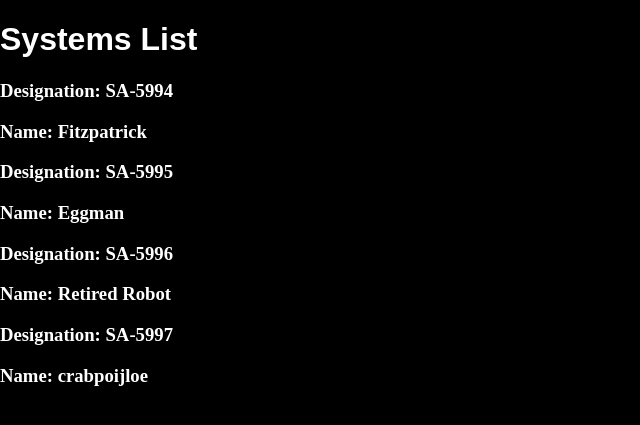
After one commit to sammark1/Launch-a-Probe, a Django app: page /systems/list in a window 1280 px wide. The commit adds this page. Shown: the top 425 px of the page, without its empty margins (0-640 px from the left). Run offline with Django 4.2, Linux system fonts and the light colour scheme; some libraries are stand-ins or nearby versions; some web fonts are replaced.

Commit message:
initial data display in views

```diff
--- a/main_app/static/styles/style.css
+++ b/main_app/static/styles/style.css
@@ -3,7 +3,9 @@
 body{
     margin:0;
     background-color: black;
+    color:white;
 }
+
 h1{
     font-family: 'DotGothic16', sans-serif;
     color:white;
--- /dev/null
+++ b/main_app/templates/systems_list.html
@@ -0,0 +1,13 @@
+{% extends 'base.html' %}
+
+{% block title %}
+<title>Launch a Probe</title>
+{% endblock %}
+
+{% block body %}
+<h1>Systems List</h1>
+{% for system in systems %}
+    <h3>Designation: {{system.designation}}</h3>
+    <h3>Name: {{system.name}}</h3>
+    {% endfor %}
+{% endblock %}
--- a/main_app/urls.py
+++ b/main_app/urls.py
@@ -4,4 +4,6 @@ from . import views
 urlpatterns = [
     path('', views.Landing.as_view(), name="Landing"),
     path('launch', views.Launch.as_view(), name="Launch"),
+    path('systems/list', views.Systems_List.as_view(), name="Systems_List"),
+
 ]
--- a/main_app/views.py
+++ b/main_app/views.py
@@ -10,3 +10,23 @@ class Landing(TemplateView):
 
 class Launch(TemplateView):
     template_name = "launch.html"
+
+class System:
+    def __init__(self, designation, name):
+        self.designation = designation
+        self.name = name
+
+systems = [
+    System("SA-5994", "Fitzpatrick"),
+    System("SA-5995", "Eggman"),
+    System("SA-5996", "Retired Robot"),
+    System("SA-5997", "crabpoijloe"),
+]
+
+class Systems_List(TemplateView):
+    template_name = "systems_list.html"
+
+    def get_context_data(self, **kwargs):
+        context = super().get_context_data(**kwargs)
+        context["systems"] = systems
+        return context
```
